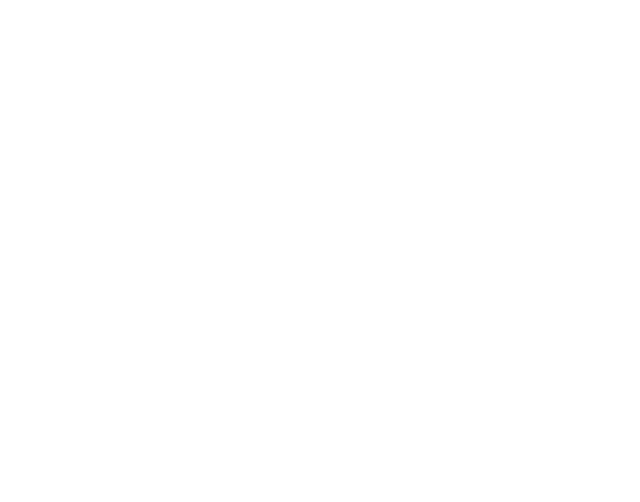
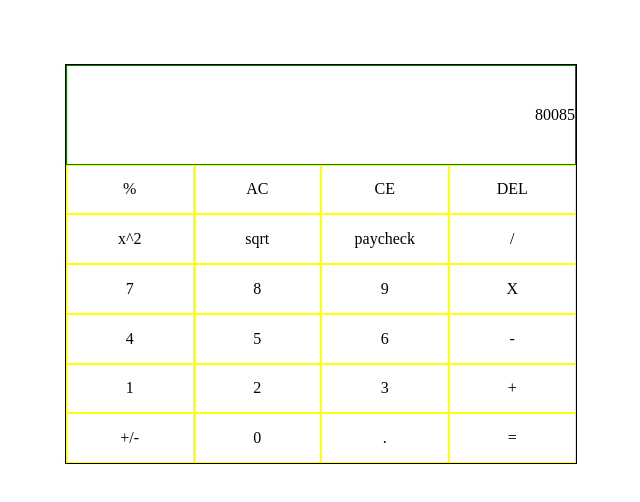
Before and after one commit to aughostcodes/calculator, a plain HTML site: page index.html in a window 1280 px wide. Shown: the whole page, without its empty margins (319-959 px from the left). Drawn offline with Linux system fonts and the light colour scheme.

Commit message:
Basic skeleton

```diff
--- a/index.html
+++ b/index.html
@@ -7,7 +7,37 @@
     <title>Calculator</title>
 </head>
 <body>
-
+    <div class="main-container">
+        <div class="calc-container">
+            <div class="screen">80085</div>
+            <div class="buttons">
+                <div class="button percentage">%</div>
+                <div class="button ac">AC</div>
+                <div class="button ce">CE</div>
+                <div class="button del">DEL</div>
+                <div class="button exponent">x^2</div>
+                <div class="button square-root">sqrt</div>
+                <div class="button paycheck-function">paycheck</div>
+                <div class="button">/</div>
+                <div class="button">7</div>
+                <div class="button">8</div>
+                <div class="button">9</div>
+                <div class="button">X</div>
+                <div class="button">4</div>
+                <div class="button">5</div>
+                <div class="button">6</div>
+                <div class="button">-</div>
+                <div class="button">1</div>
+                <div class="button">2</div>
+                <div class="button">3</div>
+                <div class="button">+</div>
+                <div class="button">+/-</div>
+                <div class="button">0</div>
+                <div class="button">.</div>
+                <div class="button">=</div>
+            </div>
+        </div>
+    </div>
     <script src="app.js"></script>
 </body>
 </html>
--- a/styles.css
+++ b/styles.css
@@ -3,3 +3,46 @@
     padding: 0;
     box-sizing: border-box;
 }
+
+.calc-container {
+    margin: 0 auto 0 auto;
+    border: 1px solid black;
+    width: 40vw;
+    height: 50vh;
+    display: flex;
+    flex-direction: column;
+    margin-top: 4rem;
+}
+
+.screen {
+    border: 1px solid green;
+    height: 25%;
+    display: flex;
+    align-items: center;
+    justify-content: flex-end;
+}
+
+.buttons {
+    display: grid;
+    grid-template-columns: repeat(4, 1fr);
+    grid-template-rows: repeat(6, 1fr);
+    height: 75%;
+}
+
+.button {
+    border: 1px solid yellow;
+    display: flex;
+    text-align: center;
+    justify-content: center;
+    align-items: center;
+}
+
+.percentage {
+    grid-column: 1 / 2;
+    grid-row: 1 / 2;
+}
+
+.ac {
+    grid-column: 2 / 3;
+    grid-row: 1 / 2;
+}
```
